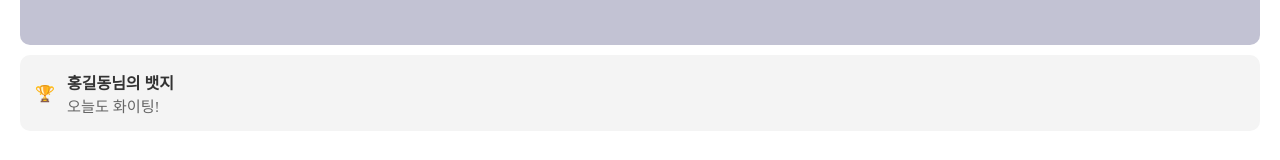
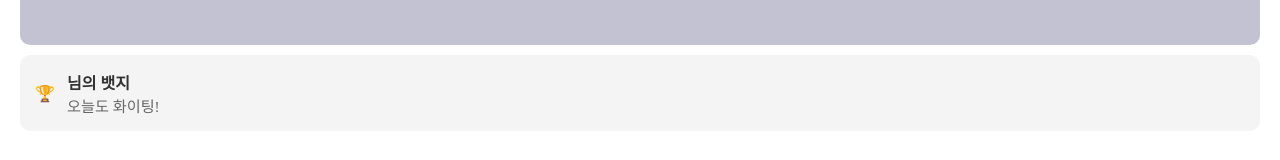
Before and after one commit to jin-park0115/janaggana, a React (Vite) app: page / in a window 1280 px wide. Shown: the part 175-335 px from the top of the page. Built offline with nearby package versions, Linux system fonts and the light colour scheme.

Commit message:
feat: 쓰지않는 state 주석

```diff
--- a/src/components/Badge.tsx
+++ b/src/components/Badge.tsx
@@ -1,15 +1,15 @@
-import { useState } from "react";
+// import { useState } from "react";
 import styled from "styled-components";
 
 export function Badge() {
-  const [name, setName] = useState("홍길동");
+  // const [name, setName] = useState("홍길동");
 
   return (
     <>
       <BadgeWrap>
         <div>🏆</div>
         <User>
-          <p>{name}님의 뱃지</p>
+          <p>님의 뱃지</p>
           <span>오늘도 화이팅!</span>
         </User>
       </BadgeWrap>
```
Also changed, not shown: 1 other file (tests, documents, lock files or other folders).
